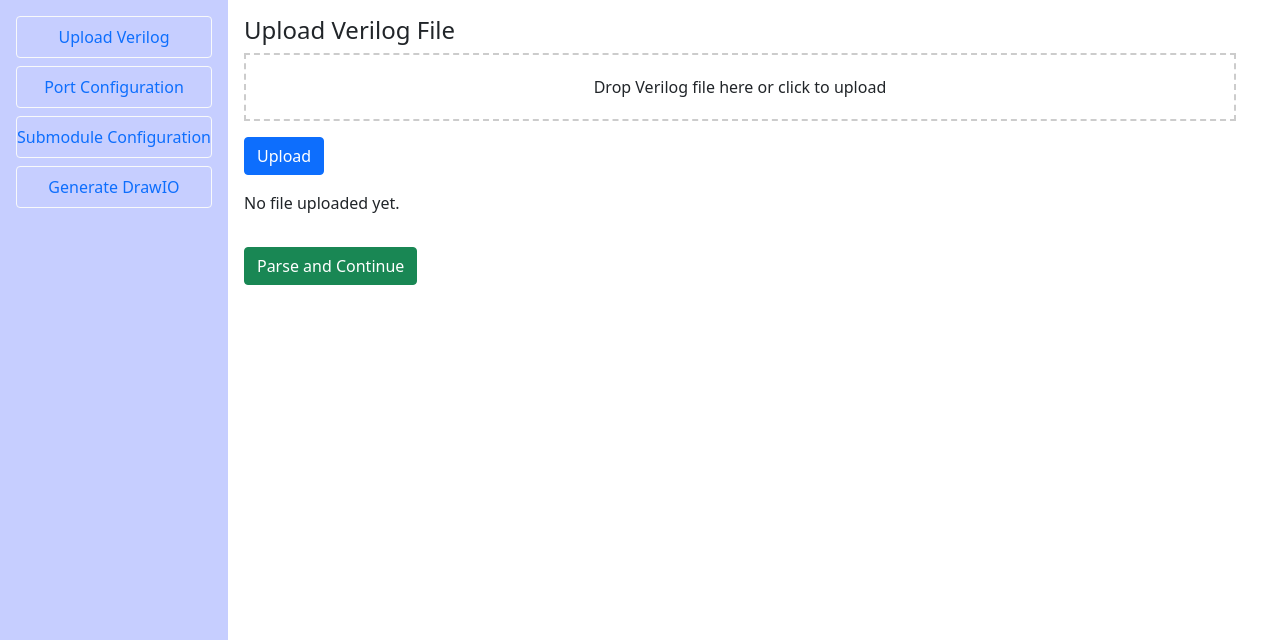
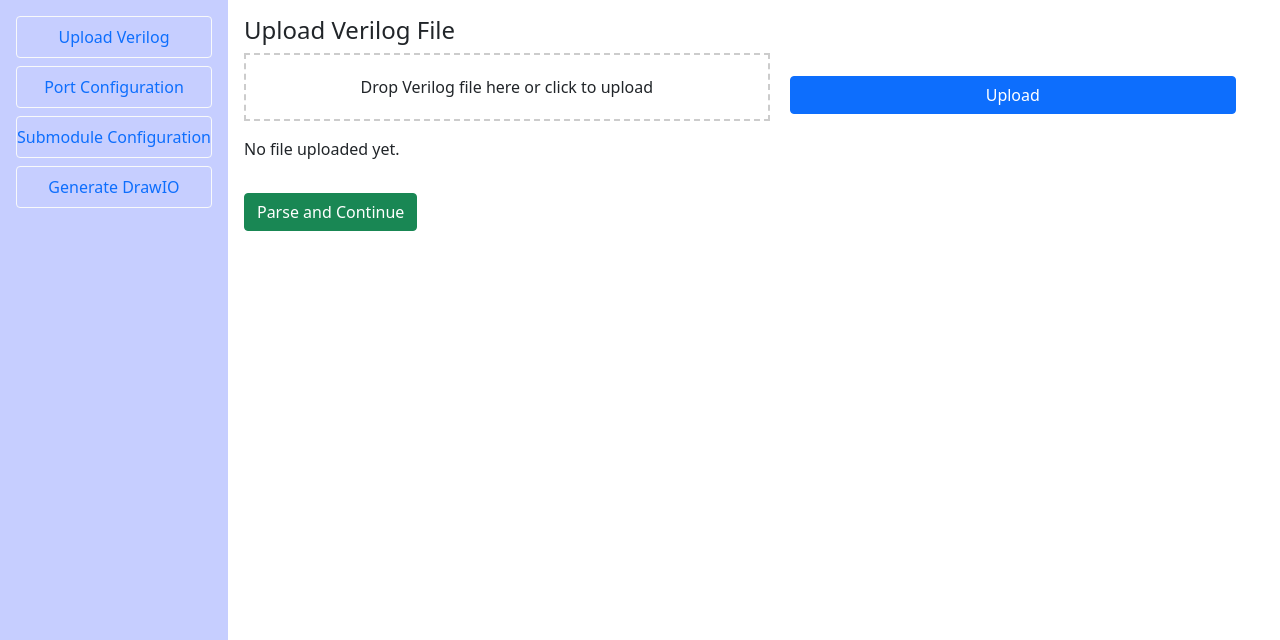
Before and after one commit to weshu/verilog2drawio, a Flask app: page / in a window 1280 px wide. Shown: the part 88-728 px from the top of the page. Run offline with Flask 3, Linux system fonts and the light colour scheme; some libraries are stand-ins or nearby versions.

Commit message:
improve the upload and drop file ui

```diff
--- a/templates/index.html
+++ b/templates/index.html
@@ -10,6 +10,24 @@
         }
         .d-flex {
             height: calc(98% - 112px); /* Subtract header and footer height */
+        }
+        /* 修改拖放区域和上传按钮的样式 */
+        .drop-zone {
+            border: 2px dashed #ccc;
+            padding: 20px;
+            text-align: center;
+            flex: 1;
+            margin-right: 20px; /* 添加右侧间距 */
+            width: 45%; /* 设置宽度为45% */
+        }
+        #upload-form {
+            display: flex;
+            flex-direction: row; /* 修改为水平排列 */
+            align-items: center;
+            justify-content: center; /* 水平居中 */
+        }
+        #upload-form button {
+            width: 45%; /* 设置按钮宽度为45% */
         }
     </style>
 </head>
@@ -37,11 +55,11 @@
             <div id="upload" class="panel">
                 <h4>Upload Verilog File</h4>
                 <form id="upload-form" method="POST" enctype="multipart/form-data">
-                    <div class="drop-zone" style="border: 2px dashed #ccc; padding: 20px; text-align: center;">
+                    <div class="drop-zone">
                         Drop Verilog file here or click to upload
-                        <input type="file" name="file" id="file-input" hidden />
+                        <input type="file" name="file" id="file-input" hidden onchange="handleUpload()" />
                     </div>
-                    <button type="button" class="btn btn-primary mt-3" onclick="handleUpload()">Upload</button>
+                    <button type="button" class="btn btn-primary mt-3" onclick="triggerFileInput()">Upload</button>
                 </form>
                 {% if filename %}
                 <p>Uploaded File: {{ filename }}</p> <!-- 显示已上传文件信息 -->
@@ -113,6 +131,10 @@
             });
         }
 
+        function triggerFileInput() {
+            document.getElementById('file-input').click();
+        }
+
         // Drag and drop functionality
         const dropZone = document.querySelector('.drop-zone');
         const fileInput = document.getElementById('file-input');
```
